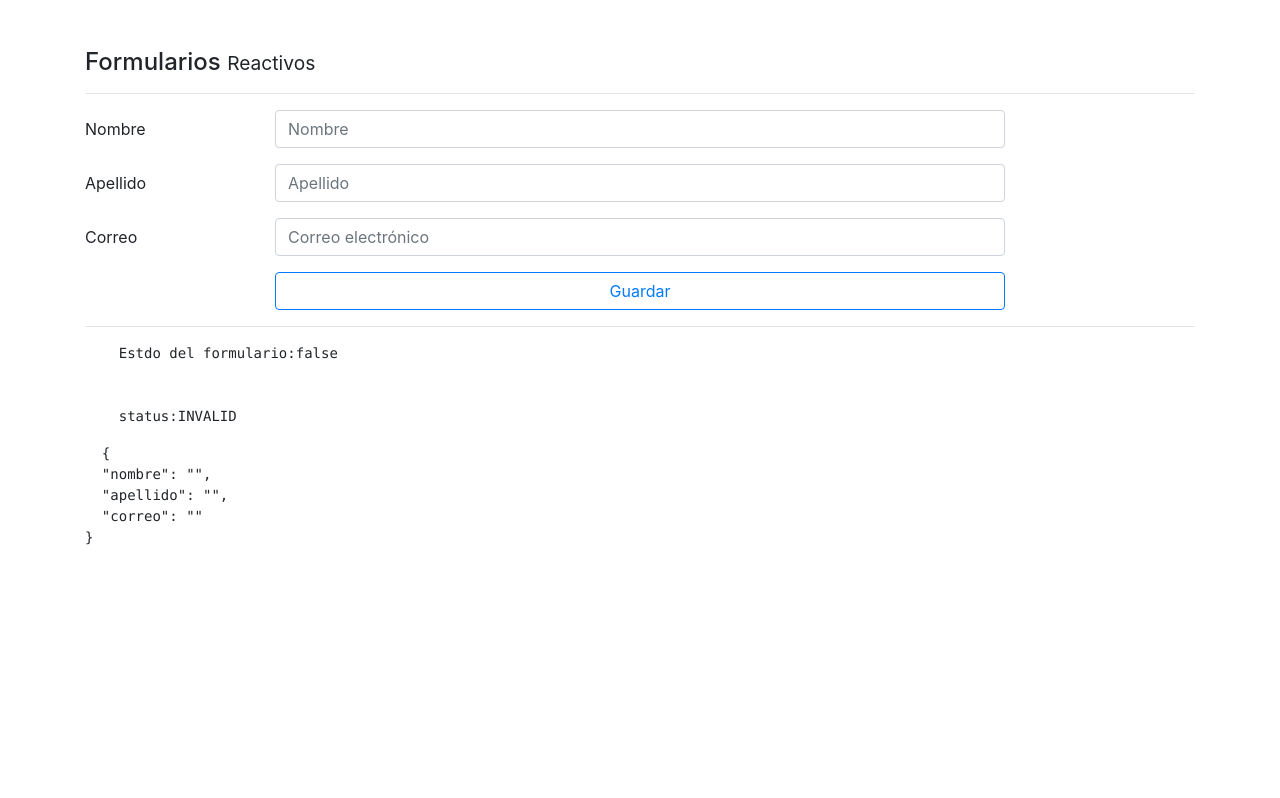
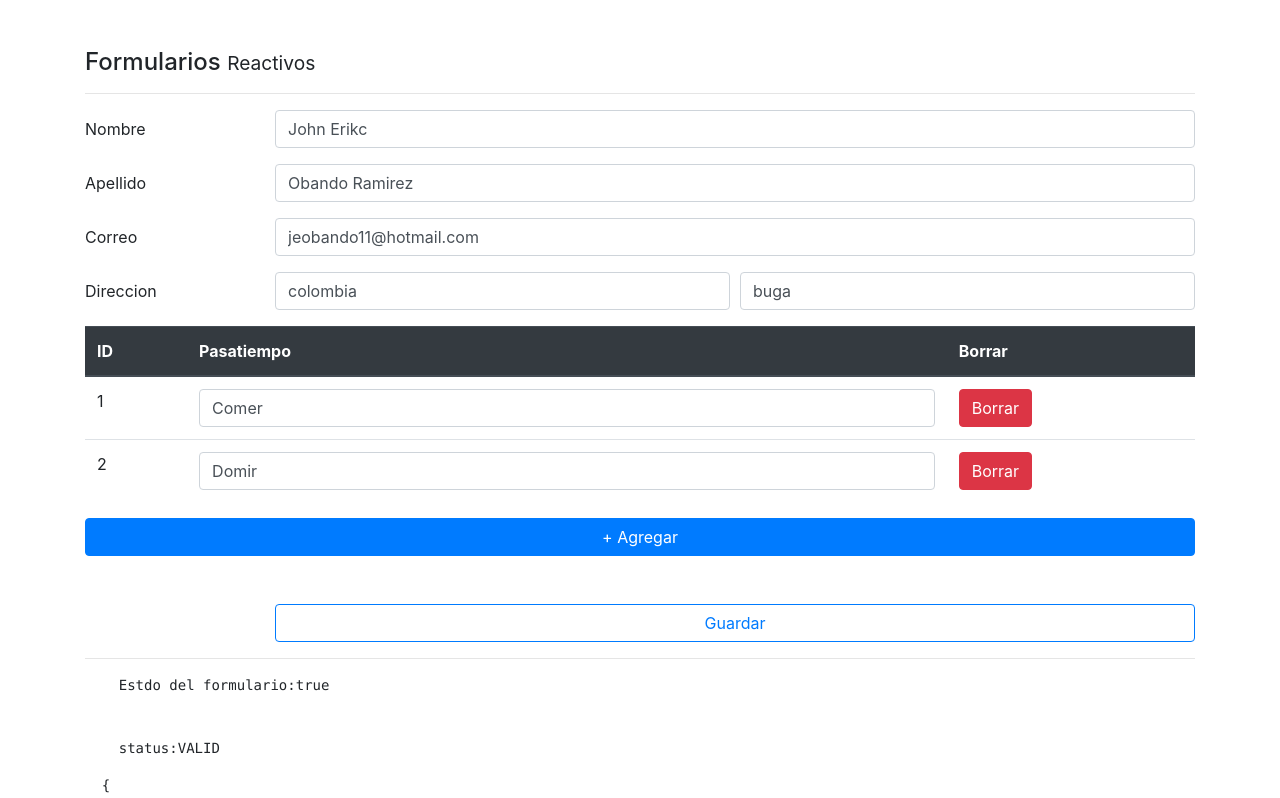
Before and after one commit to JohnErikcObando/Angular-Formularios, an Angular app: page /reactive in a window 1280 px wide. Shown: the top 798 px of the page. Built offline with nearby package versions, Linux system fonts and the light colour scheme.

Commit message:
Añadir y borrar formcontrols de forma dinamica

```diff
--- a/src/app/pages/reactive/reactive.component.html
+++ b/src/app/pages/reactive/reactive.component.html
@@ -6,7 +6,7 @@
 
     <div class="form-group row">
       <label class="col-2 col-form-label">Nombre</label>
-      <div class="col-8">
+      <div class="col">
 
         <input class="form-control"
                type="text"
@@ -23,7 +23,7 @@
 
     <div class="form-group row">
       <label class="col-2 col-form-label">Apellido</label>
-      <div class="col-8">
+      <div class="col">
 
         <input class="form-control"
                type="text"
@@ -42,7 +42,7 @@
 
   <div class="form-group row">
     <label class="col-2 col-form-label">Correo</label>
-    <div class="col-8">
+    <div class="col">
 
       <input class="form-control"
              type="email"
@@ -58,9 +58,69 @@
 
 
 
+  <div class="form-group row" formGroupName="direccion">
+    <label class="col-2 col-form-label">Direccion</label>
+    <div class="form-row col">
+
+        <div class="col">
+          <input type="text"
+                 class="form-control"
+                 placeholder="Distrito"
+                 formControlName="distrito"
+                 [class.is-invalid]="distritoNovalido">
+        </div>
+
+        <div class="col">
+          <input type="text"
+                 class="form-control"
+                 placeholder="Distrito"
+                 formControlName="ciudad"
+                 [class.is-invalid]="ciudadNovalido">
+        </div>
+
+    </div>
+  </div>
+
+
+  <div class="row">
+    <div class="col">
+        <table class="table">
+          <thead class="thead-dark">
+            <tr>
+              <th>ID</th>
+              <th>Pasatiempo</th>
+              <th>Borrar</th>
+            </tr>
+          </thead>
+          <tbody formArrayName="pasatiempos">
+            <tr *ngFor="let control of pasatiempos.controls; let i=index">
+              <td>{{ i + 1}}</td>
+              <td>
+                <input class="form-control"
+                       type="text"
+                       [formControlName]="i">
+              </td>
+              <td>
+                <button class="btn btn-danger"
+                        (click)="borrarPasatiempo(i)">
+                  Borrar
+                </button>
+              </td>
+            </tr>
+          </tbody>
+        </table>
+
+        <button class="btn btn-primary mt-3 mb-5 btn-block"
+                type="button"
+                (click)="agregarPasatiempo()">
+            + Agregar
+        </button>
+    </div>
+  </div>
+
   <div class="form-group row">
     <label class="col-2 col-form-label">&nbsp;</label>
-    <div class="input-group col-md-8">
+    <div class="input-group col">
       <button type="submit" class="btn btn-outline-primary btn-block">
         Guardar
       </button>
--- a/src/app/pages/reactive/reactive.component.ts
+++ b/src/app/pages/reactive/reactive.component.ts
@@ -1,5 +1,5 @@
 import { Component, OnInit } from '@angular/core';
-import { FormBuilder, FormGroup, Validators } from '@angular/forms';
+import { FormArray, FormBuilder, FormGroup, Validators } from '@angular/forms';
 
 @Component({
   selector: 'app-reactive',
@@ -12,9 +12,14 @@
 
   constructor( private fb:FormBuilder) {
     this.crearFormulario();
+    this.cargarDataFormulario();
   }
 
   ngOnInit(): void {
+  }
+
+  get pasatiempos(){
+    return this.forma.get('pasatiempos') as FormArray
   }
 
   get nombreNovalido(){
@@ -28,12 +33,54 @@
     return this.forma.get('correo').invalid && this.forma.get('correo').touched
   }
 
+  get distritoNovalido(){
+    return this.forma.get('direccion.distrito').invalid && this.forma.get('direccion.distrito').touched
+  }
+
+  get ciudadNovalido(){
+    return this.forma.get('direccion.ciudad').invalid && this.forma.get('direccion.ciudad').touched
+  }
+
   crearFormulario(){
     this.forma= this.fb.group({
         nombre:['', [Validators.required, Validators.minLength(5)] ],
         apellido:['', [Validators.required, Validators.minLength(5)]],
         correo:['',[ Validators.pattern('[a-z0-9A-Z._%+-]+@[a-z0-9A-Z.-]+\.[a-z]{2,3}$'), Validators.required]],
+        direccion: this.fb.group({
+          distrito:['', Validators.required],
+          ciudad: ['', Validators.required]
+        }),
+        pasatiempos: this.fb.array([
+
+        ])
     });
+  }
+
+
+  cargarDataFormulario(){
+    // this.forma.setValue({
+      this.forma.reset({
+      nombre: "John Erikc",
+      apellido: "Obando Ramirez",
+      correo: "jeobando11@hotmail.com",
+      direccion: {
+        distrito: "colombia",
+        ciudad: "buga"
+      }
+    });
+
+    ['Comer', 'Domir'].forEach(valor => this.pasatiempos.push(this.fb.control(valor))); //llenar array pasatiempo
+
+  }
+
+
+  agregarPasatiempo(){
+    // this.pasatiempos.push(this.fb.control('Nuevo elemento', Validators.required))
+    this.pasatiempos.push(this.fb.control('', ))
+  }
+
+  borrarPasatiempo(i:number){
+    this.pasatiempos.removeAt(i);
   }
 
 
@@ -43,10 +90,18 @@
       if(this.forma.invalid){
 
         return Object.values(this.forma.controls).forEach(control =>{
-          control.markAllAsTouched();
-        })
+
+          if (control instanceof FormGroup){
+            Object.values(control.controls).forEach(control => control.markAllAsTouched())
+          }else{
+            control.markAllAsTouched();
+          }
+        });
 
       }
+
+      //posteo de informacion
+      // this.forma.reset();
 
   }
 
```
